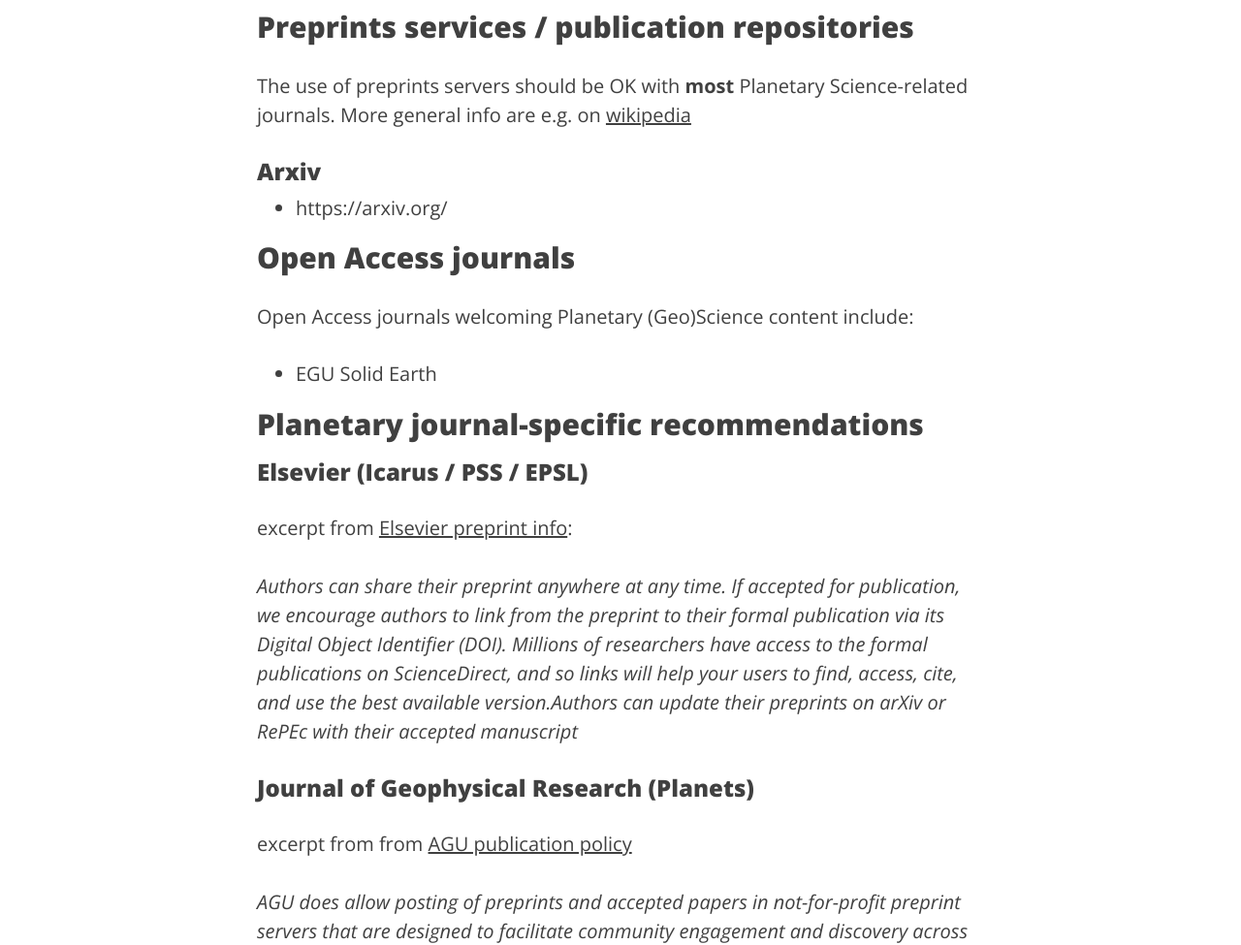
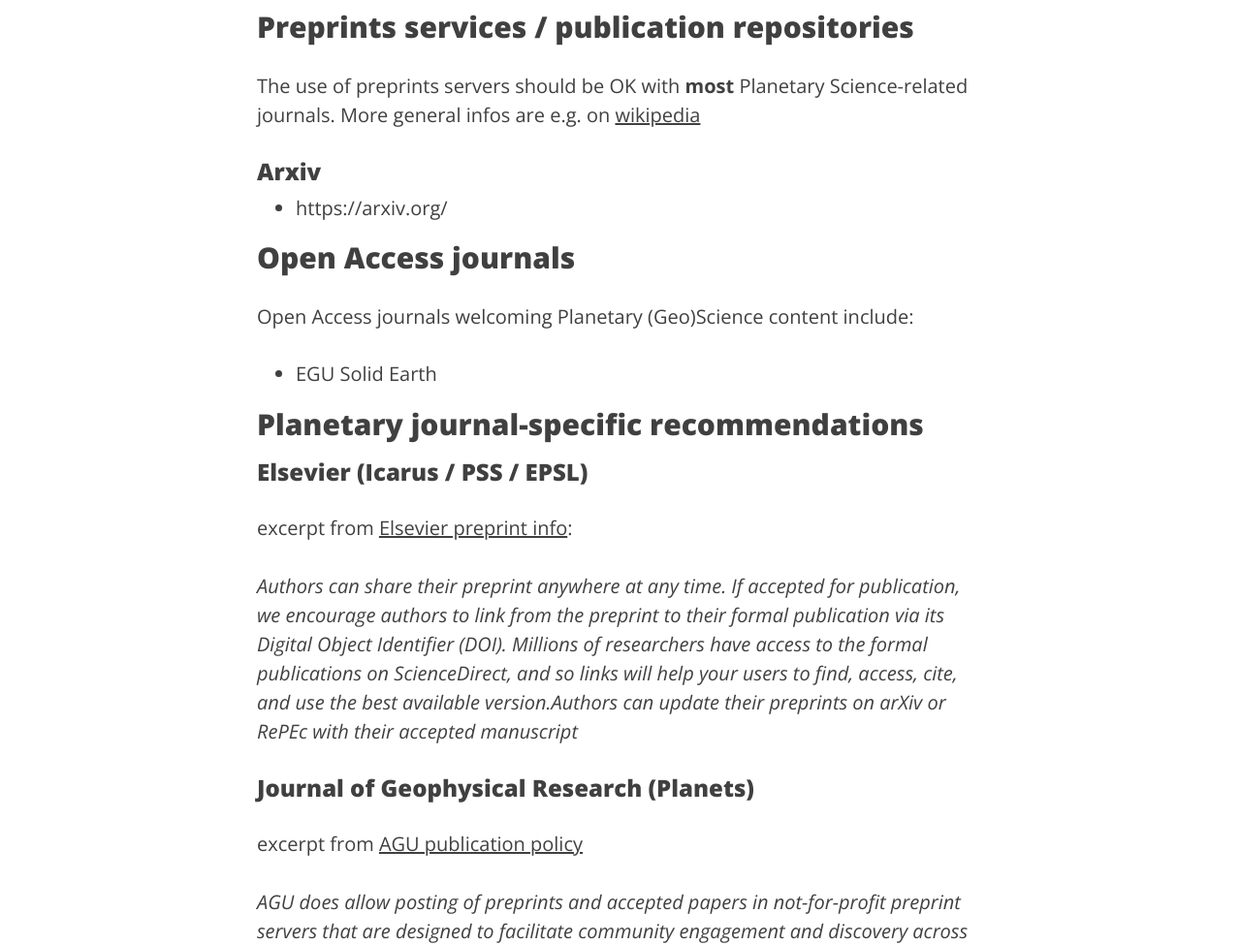
Before and after one commit to openplanetary/openplanetary.github.io, a Jekyll site: the page built from _posts/2016-09-12-publishing-tips.markdown, in a window 1280 px wide and 1400 px high, scrolled down 599 px. Shown: the part 185-1160 px from the top of the window at 97% size. Built offline with Jekyll 4.4.1, drawn with Linux system fonts in a browser that asks for light colours; nearby versions of some CDN libraries; comment, search, counter and statistics services are not loaded.

Commit message:
fix some typos

```diff
--- a/_posts/2016-09-12-publishing-tips.markdown
+++ b/_posts/2016-09-12-publishing-tips.markdown
@@ -13,7 +13,7 @@ Best practice and advices making openly available scholarly publications and dat
 
 ## Preprints services / publication repositories
 
-The use of preprints servers should be OK with **most** Planetary Science-related journals. More general info are e.g. on [wikipedia](https://en.wikipedia.org/wiki/List_of_academic_journals_by_preprint_policy)
+The use of preprints servers should be OK with **most** Planetary Science-related journals. More general infos are e.g. on [wikipedia](https://en.wikipedia.org/wiki/List_of_academic_journals_by_preprint_policy)
 
 ### Arxiv
 
@@ -35,7 +35,7 @@ _Authors can share their preprint anywhere at any time. If accepted for publicat
 
 ### Journal of Geophysical Research (Planets)
 
-excerpt from from [AGU publication policy](http://publications.agu.org/author-resource-center/publication-policies/dual-publication-policy/)
+excerpt from [AGU publication policy](http://publications.agu.org/author-resource-center/publication-policies/dual-publication-policy/)
 
 _AGU does allow posting of preprints and accepted papers in not-for-profit preprint servers that are designed to facilitate community engagement and discovery across the sciences_
 
```
